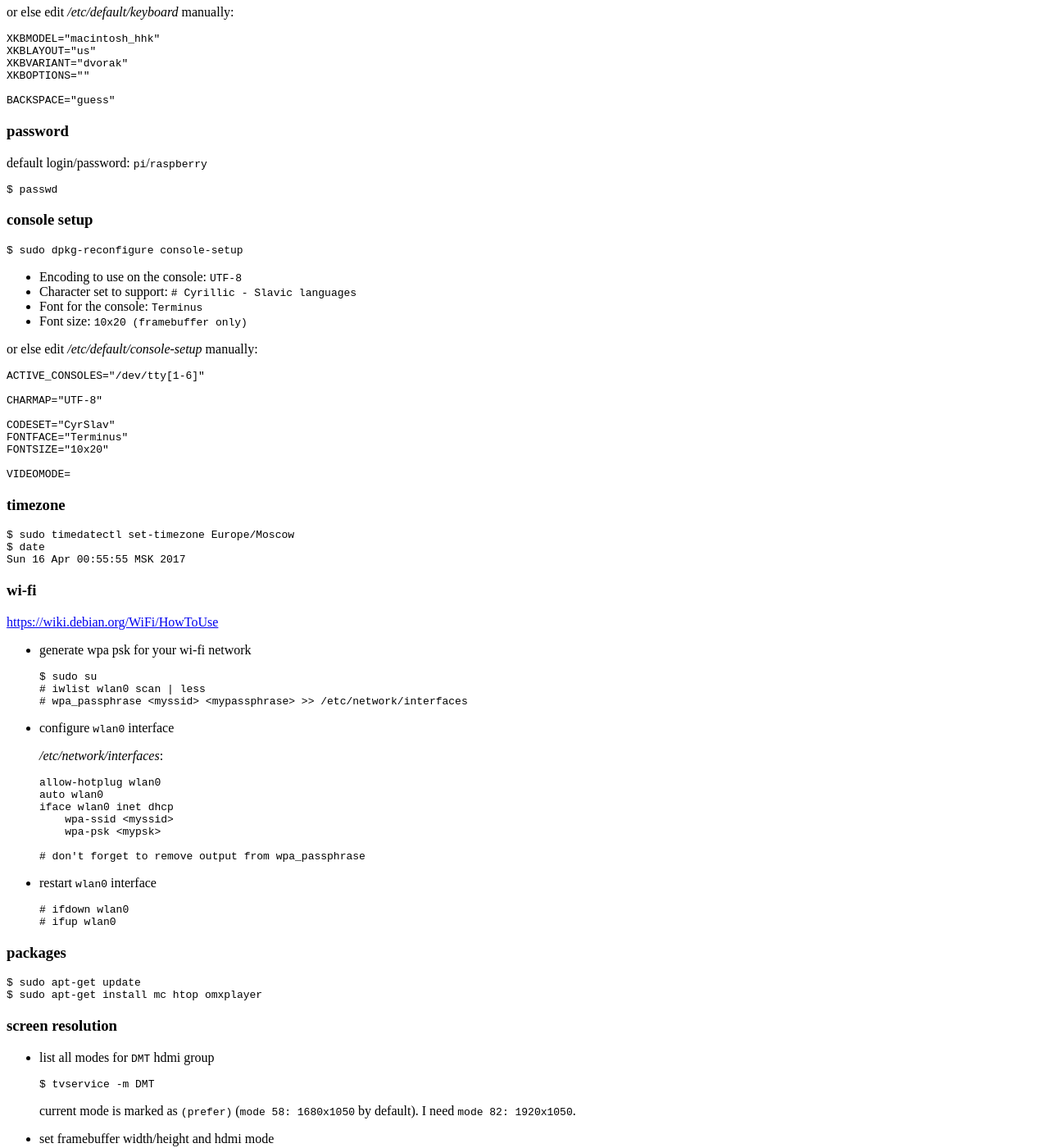
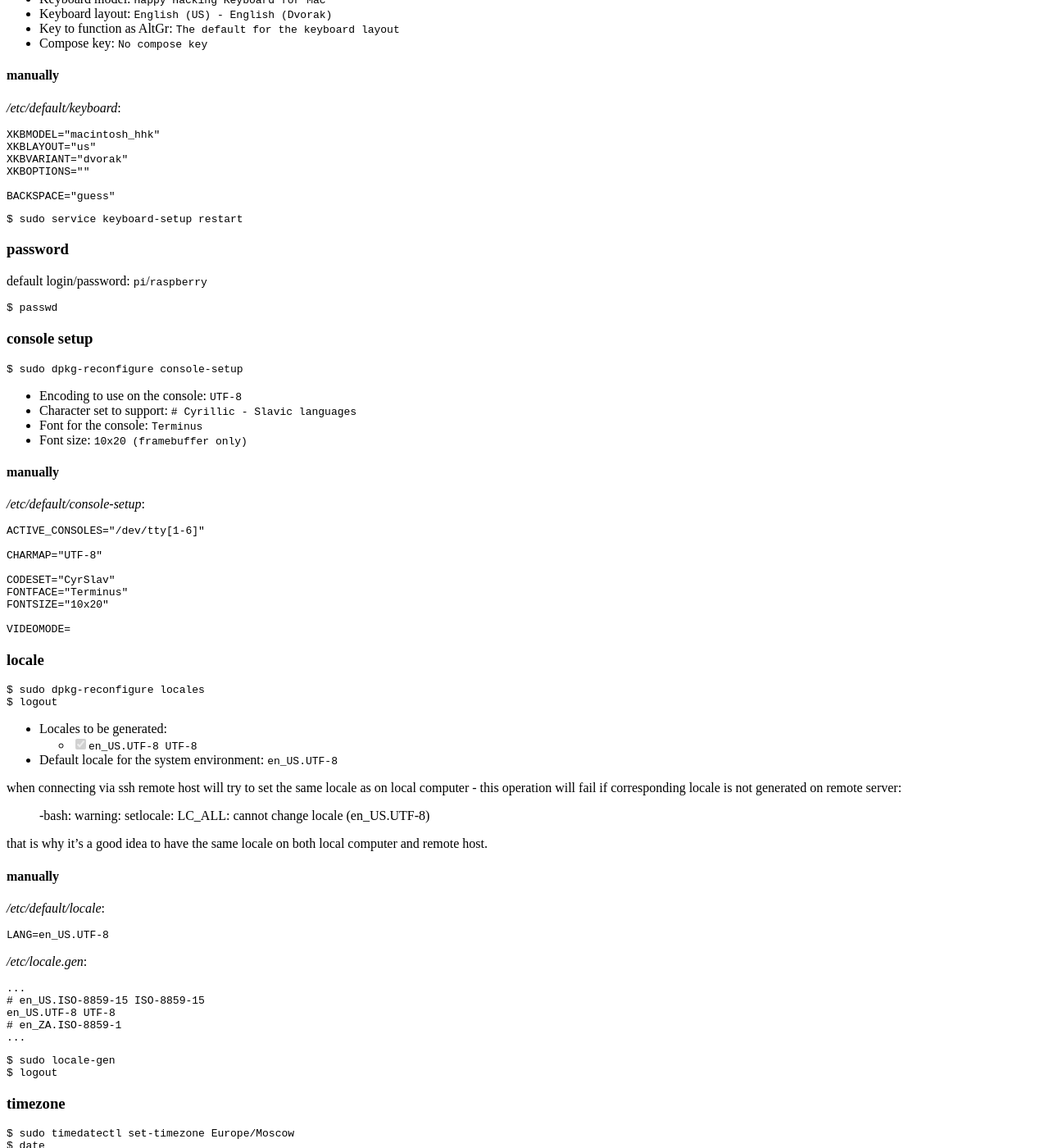
Before and after one commit to tap349/tap349.github.io, a Jekyll site: the page built from _posts/2017-04-15-raspberry-pi.md, in a window 1280 px wide and 1400 px high, scrolled down 850 px. Shown: the whole window at 82% size. Built offline with Jekyll 4.4.1, drawn with Linux system fonts in a browser that asks for light colours; some of the changed text lies outside the part shown.

Commit message:
update 2017-04-16_04:09:18

````diff
--- a/_posts/2017-04-15-raspberry-pi.md
+++ b/_posts/2017-04-15-raspberry-pi.md
@@ -36,7 +36,9 @@ $ sudo service keyboard-setup restart
 - Key to function as AltGr: `The default for the keyboard layout`
 - Compose key: `No compose key`
 
-or else edit _/etc/default/keyboard_ manually:
+#### manually
+
+_/etc/default/keyboard_:
 
 ```config
 XKBMODEL="macintosh_hhk"
@@ -45,6 +47,10 @@ XKBVARIANT="dvorak"
 XKBOPTIONS=""
 
 BACKSPACE="guess"
+```
+
+```sh
+$ sudo service keyboard-setup restart
 ```
 
 ### password
@@ -66,7 +72,9 @@ $ sudo dpkg-reconfigure console-setup
 - Font for the console: `Terminus`
 - Font size: `10x20 (framebuffer only)`
 
-or else edit _/etc/default/console-setup_ manually:
+#### manually
+
+_/etc/default/console-setup_:
 
 ```config
 ACTIVE_CONSOLES="/dev/tty[1-6]"
@@ -78,6 +86,49 @@ FONTFACE="Terminus"
 FONTSIZE="10x20"
 
 VIDEOMODE=
+```
+
+### locale
+
+```sh
+$ sudo dpkg-reconfigure locales
+$ logout
+```
+
+- Locales to be generated:
+  - [x] `en_US.UTF-8 UTF-8`
+- Default locale for the system environment: `en_US.UTF-8`
+
+when connecting via ssh remote host will try to set the same
+locale as on local computer - this operation will fail if
+corresponding locale is not generated on remote server:
+
+> -bash: warning: setlocale: LC_ALL: cannot change locale (en_US.UTF-8)
+
+that is why it's a good idea to have the same locale on both
+local computer and remote host.
+
+#### manually
+
+_/etc/default/locale_:
+
+```config
+LANG=en_US.UTF-8
+```
+
+_/etc/locale.gen_:
+
+```config
+...
+# en_US.ISO-8859-15 ISO-8859-15
+en_US.UTF-8 UTF-8
+# en_ZA.ISO-8859-1
+...
+```
+
+```sh
+$ sudo locale-gen
+$ logout
 ```
 
 ### timezone
````
Also changed, not shown: other parts of _posts/2017-04-15-raspberry-pi.md (+1 -1 lines).
